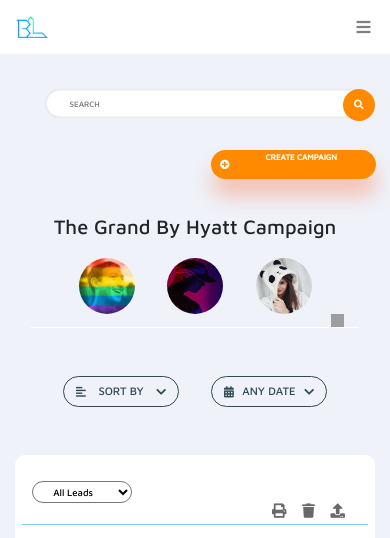
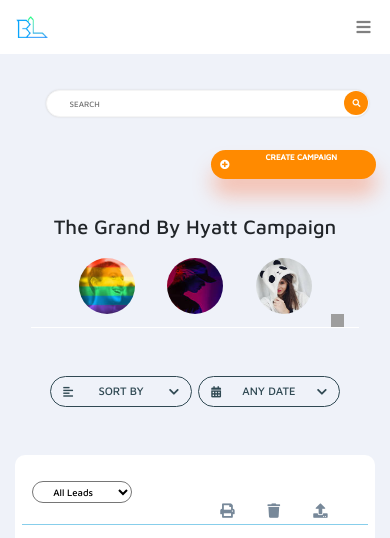
Before and after one commit to Rakeshwdintern/Dashboard, a plain HTML site: page Leads.html in a window 390 px wide. Shown: the top 538 px of the page. Drawn offline with nearby package versions, Linux system fonts and the light colour scheme; grey boxes are pictures that could not be loaded.

Commit message:
Add files via upload

```diff
--- a/Leads.html
+++ b/Leads.html
@@ -379,7 +379,7 @@
                <div class="row leads-center-main-row3">
 
                 <div class="button-containers">
-                    <button class="btn btn-regular leads-center-main-row3-btn"> <i class="fas fa-align-left bt-icons "></i> <span> SORT BY</span>
+                    <button class="btn btn-regular leads-center-main-row3-btn" onclick="showcalendar();"> <i class="fas fa-align-left bt-icons "></i> <span> SORT BY</span>
 
                     <i class="fas fa-chevron-down bt-icons"></i>
                     </button>
--- a/leads.css
+++ b/leads.css
@@ -226,30 +226,30 @@ text-decoration: none;
 
 
 
-.searchbox{
+.searchbox {
+    width: 87%;
     font-family: Maven Pro;
     font-size: 0.5rem;
-    border-style:none;
+    border-style: none;
     text-align: left;
     border-radius: 20px;
-    padding: 2% ;
+    padding: 2%;
     margin-left: 5%;
 }
-.searchbutton{
-    right: -2%;
-    top: -2px;
-    font-size: 0.6rem;
+.searchbutton {
+    right: 0%;
+    top: 0px;
+    font-size: 0.5rem;
     position: absolute;
     display: flex;
-    width: 2rem;
-    height: 2rem;
+    width: 1.7rem;
+    height: 1.7rem;
     border-radius: 50px;
     background-color: #ff8a00;
     color: white;
     box-shadow: none;
-    border: none;
+    border: none
 }
-
 
 
 .create-campaign-button{
@@ -996,7 +996,62 @@ margin-top: 10%;
     top: 0;
 }
 
+.folder-row {
+    margin: 1rem -8%;
+}
 
+.footer-left-sidebar {
+    position: fixed;
+    bottom: 5%;
+}
+
+
+
+.leads-center-main-row3-btn {
+    border-radius: 30px;
+    margin: 0 0.2rem;
+    text-align: center;
+    border-color: rgb(48, 73, 83);
+    font-size: 0.7rem;
+    color: rgb(48, 73, 83);
+    display: flex;
+    justify-content: space-between;
+    width: 50%;
+    align-items: center;
+}
+
+.icon-container {
+    width: 50%;
+    display: flex;
+    justify-content: space-evenly;
+    font-size: 0.9rem;
+}
+.searchbutton {
+    right: 0%;
+    top: 0px;
+    font-size: 0.5rem;
+    position: absolute;
+    display: flex;
+    width: 1.5rem;
+    height: 1.5rem;
+    border-radius: 50px;
+    background-color: #ff8a00;
+    color: white;
+    box-shadow: none;
+    border: none;
+}
+.leads-icon {
+    padding: 1% 5%;
+    color: lightslategray;
+}
+
+.page-item.active .page-link {
+    border-radius: 15px;
+    z-index: 3;
+    color: #fff;
+    background-color: #304953;
+    border-color: #007bff;
+}
 
 
 
--- a/main.css
+++ b/main.css
@@ -556,14 +556,14 @@ width: 97%;
     padding: 2%;
     margin-left: 5%;
 }
-.searchbutton{
-    right: -2%;
-    top: -2px;
-    font-size: 0.6rem;
+.searchbutton {
+    right: 0%;
+    top: 0%;
+    font-size: 0.5rem;
     position: absolute;
     display: flex;
-    width: 1.7rem;
-    height: 1.7rem;
+    width: 1.5rem;
+    height: 1.5rem;
     border-radius: 50px;
     background-color: #2f81e7;
     color: white;
@@ -782,8 +782,9 @@ use
     margin: 7% auto;
 }
 
-.rect-box{
-    margin:1rem auto;
+.rect-box {
+    margin: 1rem -7%;
+    width: 115%;
 }
 .rect-box-img{
     border-top-right-radius: 20px;
@@ -841,12 +842,23 @@ use
     margin: 2rem auto;
 }
 
-.right-row-3{
-    margin: 2rem auto;
+.right-row-3 {
+    margin: 2rem -5%;
+    width: 110%;
 }
 .right-row-3-1{
     margin: 2rem auto;
 }
+
+.folder-row {
+    margin: 1rem -8%;
+}
+
+.footer-left-sidebar {
+    position: fixed;
+    bottom: 5%;
+}
+
 
 
 }
@@ -1026,7 +1038,11 @@ use
         margin: 2rem auto;
     }
 
-
+    .center-main-row3-1 {
+        display: flex;
+        /* justify-content: space-between; */
+        width: 98%;
+    }
 }
 
 
```
